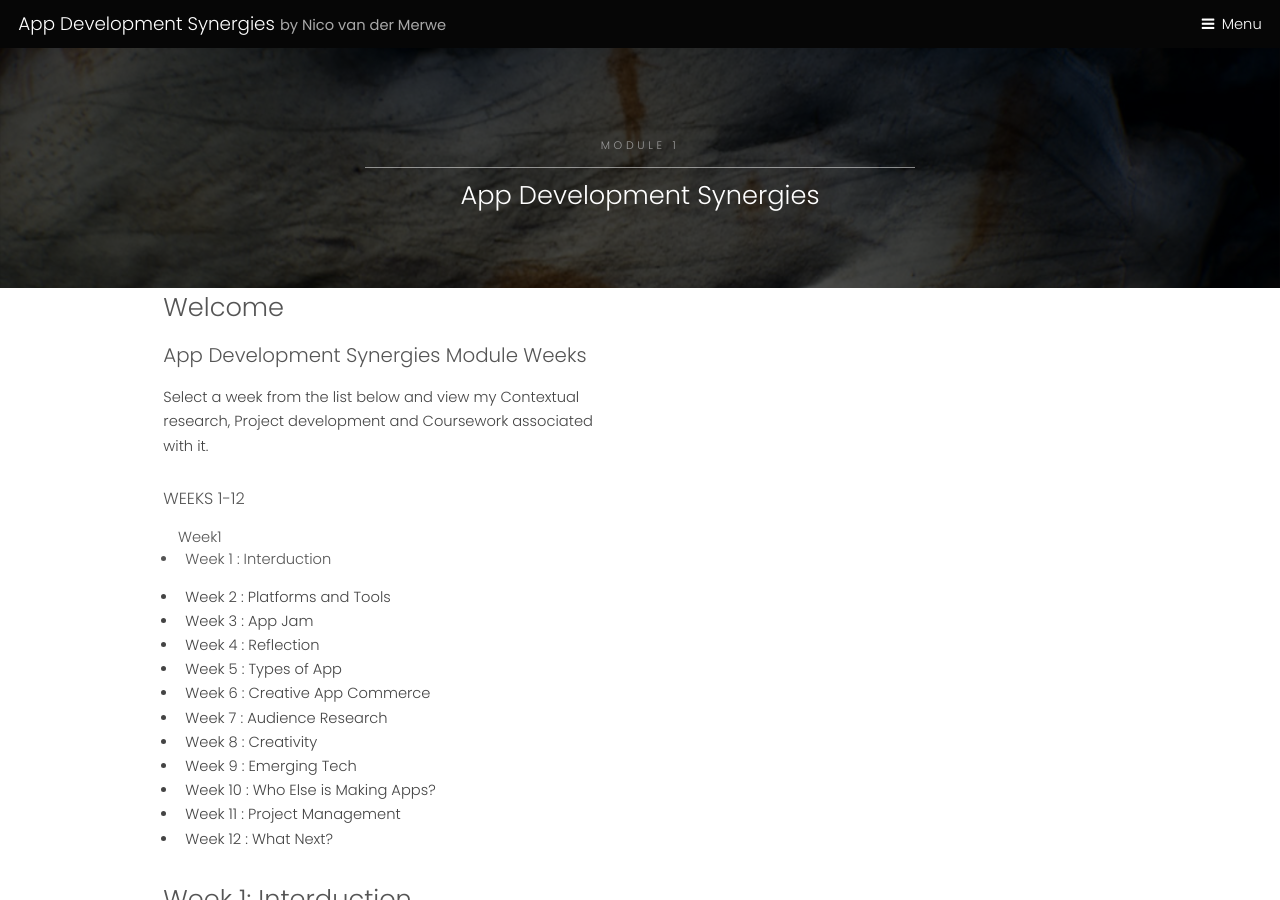
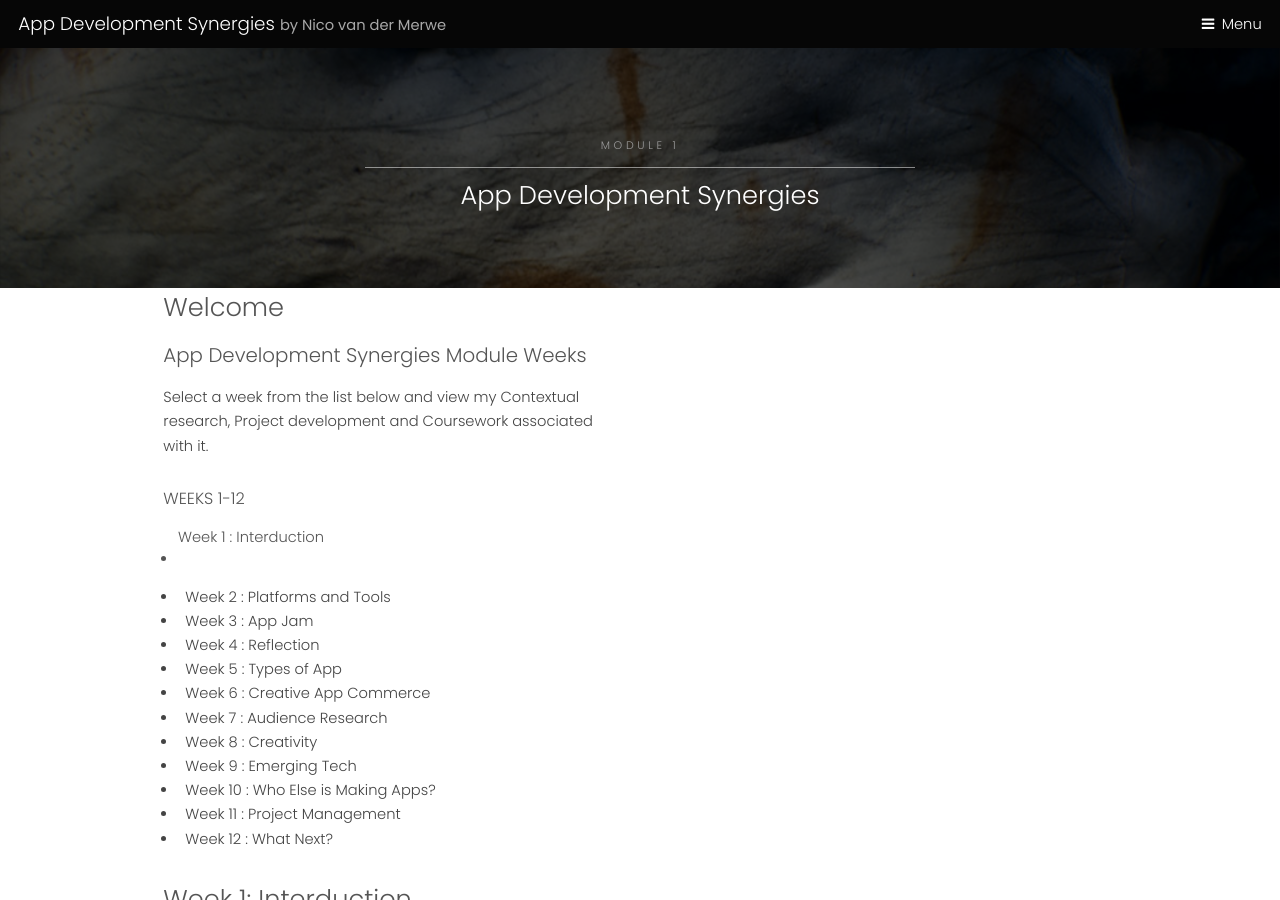
Before and after one commit to NicoVDMerweCRJ/NicoVDMerweCRJ.github.io, a Jekyll site: the page appdevelopmentsynergies.html, which Jekyll copies as it is, in a window 1280 px wide and 900 px high. Built offline with Jekyll 4.4.1, drawn with Linux system fonts in a browser that asks for light colours.

Commit message:
Update appdevelopmentsynergies.html

```diff
--- a/appdevelopmentsynergies.html
+++ b/appdevelopmentsynergies.html
@@ -45,7 +45,7 @@
 							<h4>WEEKS 1-12</h4>
 
 							<ul>
-								<h1><a href="#">Week1</a><li>Week 1 : Interduction</li></h1>
+								<h1><a href="Week1">Week 1 : Interduction</a><li></li></h1>
 								<li>Week 2 : Platforms and Tools</li>
 								<li>Week 3 : App Jam</li>
 								<li>Week 4 : Reflection</li>
```
